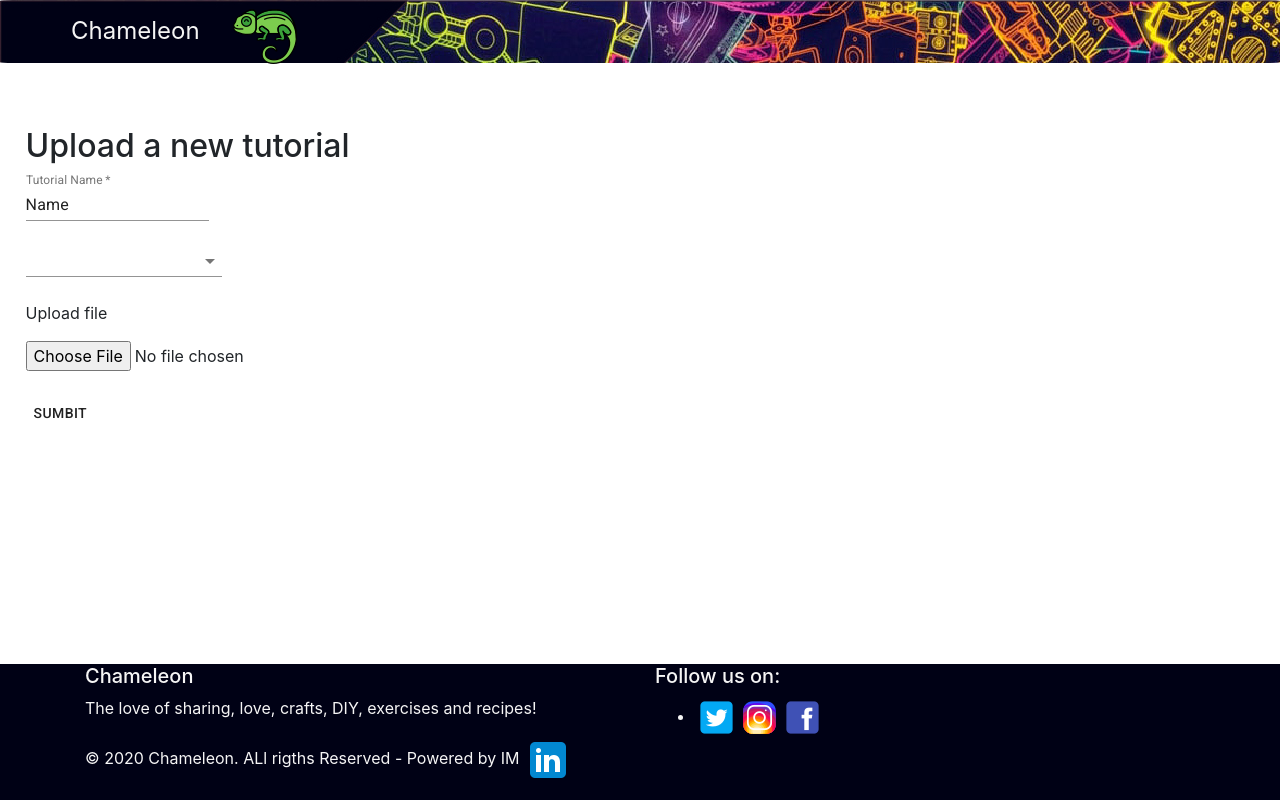
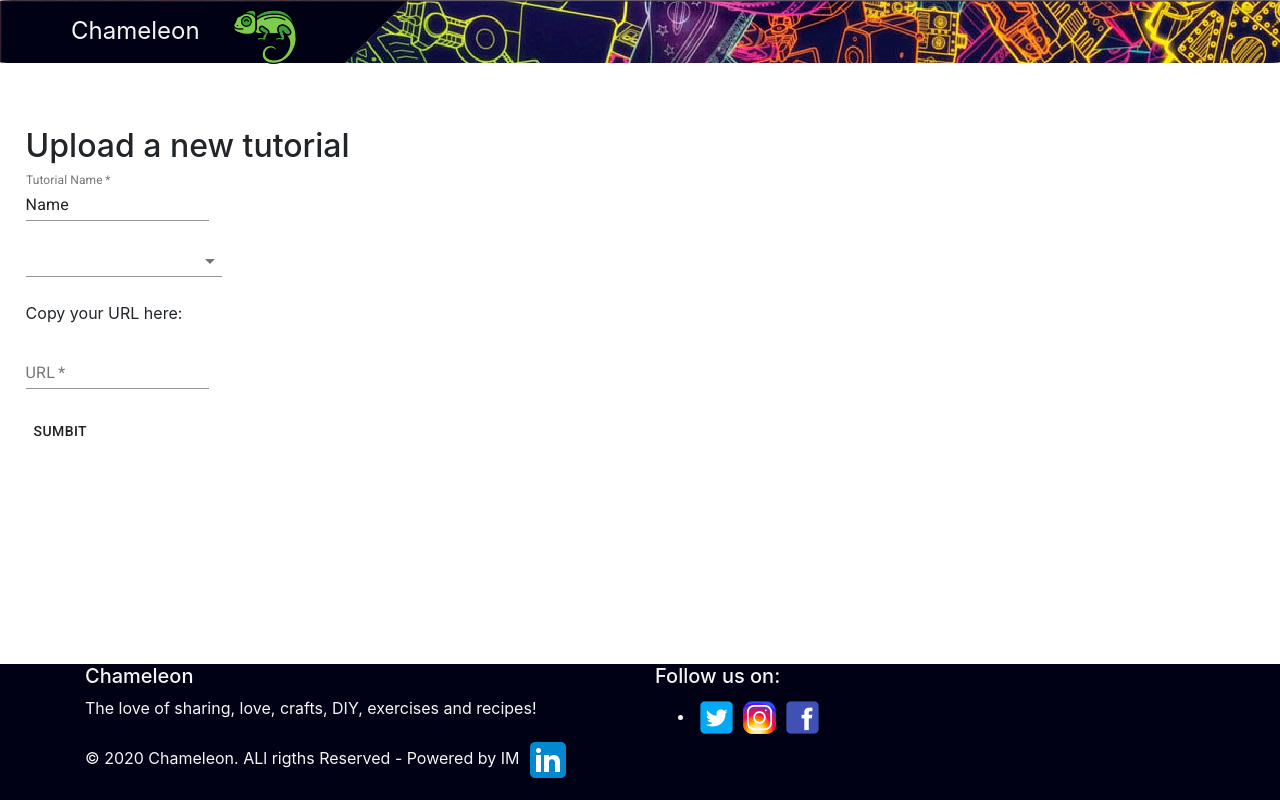
Before and after one commit to IsisPMR/Chameleon, a React (Create React App) app: page /adminadd/0 in a window 1280 px wide. Built offline with nearby package versions, Linux system fonts and the light colour scheme.

Commit message:
no changes, just to go back to a specific commit

```diff
--- a/src/components/Details/Details.css
+++ b/src/components/Details/Details.css
@@ -1,4 +1,4 @@
-.containerForm {
+.adminContainerForm {
     padding-left: 2%;
     padding-right: 2%;
     padding-bottom: 5%;
--- a/src/components/Details/Details.js
+++ b/src/components/Details/Details.js
@@ -8,7 +8,7 @@ import Button from '@material-ui/core/Button';
 class Details extends Component {
   render() {
     return (
-      <div className="containerForm">
+      <div className="adminContainerForm">
         <h2>Upload a new tutorial</h2>
         <TextField
           required
@@ -33,8 +33,12 @@ class Details extends Component {
         </Select>
         <br />
         <br />
-        <p>Upload file</p>
-        <input ref="upload" type="file" />
+        <p>Copy your URL here:</p>
+        <TextField
+          required
+          id="standard-required"
+          label="URL"
+        />
         <br />
         <br />
         <Button>Sumbit</Button>
--- a/src/components/GridContainer/Gridcontainer.css
+++ b/src/components/GridContainer/Gridcontainer.css
@@ -1,7 +1,7 @@
 .position {
     width: 100%;
     max-height: 200px;
-    /* position: fixed; */
+/*     position: fixed;  */
 }
 
 .imageContainer {
```
Also changed, not shown: src/components/Details/Query.js (added, +11 -0 lines).
